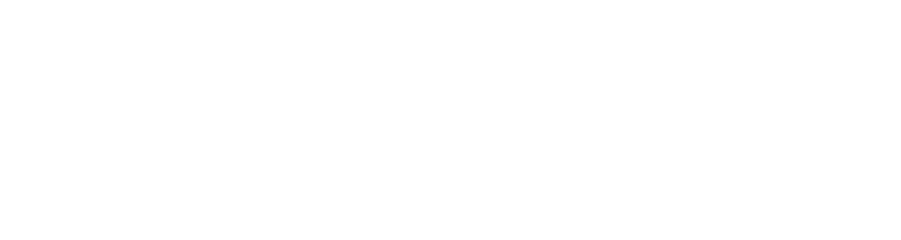
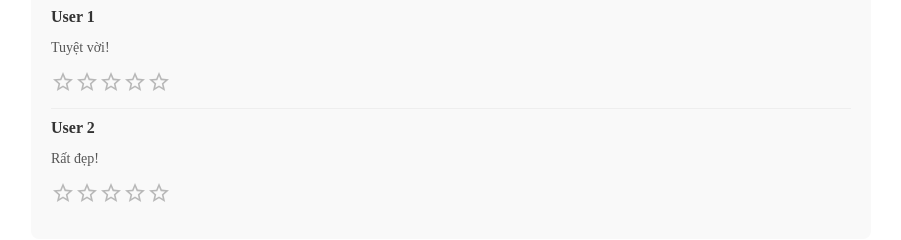
Before and after one commit to OtakuIsMe/Fall2024SWD392_SE1704_Nhom7, a React (Vite) app in the folder FE/: page /areadetails/1 in a window 1280 px wide. Shown: the part 544-784 px from the top of the page, without its empty margins (189-1090 px from the left). Built offline with nearby package versions, Linux system fonts and the light colour scheme.

Commit message:
fix ui aredetails

```diff
--- a/FE/src/Pages/Customer/AreaDetail/AreaDetail.tsx
+++ b/FE/src/Pages/Customer/AreaDetail/AreaDetail.tsx
@@ -1,14 +1,34 @@
-// AreaDetails.tsx
-import React from 'react';
+import React, { useState, useEffect } from 'react';
 import { useParams } from 'react-router-dom';
 import { locations } from './data';
 import { Location } from './types';
-import './AreaDetail.css'
+import Rating from '@mui/material/Rating';
+import './AreaDetail.css';
+
 const AreaDetails = () => {
   const { locationId } = useParams<{ locationId: string }>();
-  console.log("Location ID:", locationId); // Kiểm tra giá trị của locationId
   const location = locations.find((loc: Location) => loc.id === locationId);
-  console.log("Location Data:", location); // Kiểm tra giá trị tìm được
+
+  // Tạo state để lưu trữ ratings, sử dụng một đối tượng với các khóa là index
+  const [ratings, setRatings] = useState<{ [key: string]: number }>({});
+
+  useEffect(() => {
+    // Khởi tạo giá trị ratings dựa trên số lượng đánh giá
+    if (location) {
+      const initialRatings: { [key: string]: number } = {};
+      location.reviews.forEach((review, index) => {
+        initialRatings[index] = review.rating || 0; // Giả sử mỗi review có trường `rating` hoặc mặc định là 0
+      });
+      setRatings(initialRatings);
+    }
+  }, [location]);
+
+  const handleRatingChange = (index: string) => (event: React.ChangeEvent<{}>, newValue: number | null) => {
+    setRatings(prev => ({
+      ...prev,
+      [index]: newValue || 0
+    }));
+  };
 
   if (!location) {
     return <div>Địa điểm không tồn tại.</div>;
@@ -29,11 +49,15 @@
           <div key={index} className="review">
             <strong>{review.user}</strong>
             <p>{review.comment}</p>
+            <Rating
+              name={`rating-${index}`}
+              value={ratings[index]}
+              onChange={handleRatingChange(index.toString())}
+            />
           </div>
         ))}
       </div>
     </div>
-
   );
 };
 
--- a/FE/src/Pages/Customer/AreaDetail/data.ts
+++ b/FE/src/Pages/Customer/AreaDetail/data.ts
@@ -1,11 +1,12 @@
 // data.ts
 import { Location } from './types';
+import workpodImage from '../../../Assets/workpod.png';
 
 export const locations: Location[] = [
   {
     id: '1',
     name: 'Địa Điểm A',
-    imageUrl: '/',
+    imageUrl: workpodImage, // Sử dụng biến đã import
     description: 'Mô tả địa điểm A.',
     reviews: [
       { user: 'User 1', comment: 'Tuyệt vời!' },
--- a/FE/src/Pages/Customer/AreaDetail/types.ts
+++ b/FE/src/Pages/Customer/AreaDetail/types.ts
@@ -1,4 +1,5 @@
-// Tạo một file mới hoặc thêm vào file kiểu hiện có, ví dụ `types.ts`
+import { type } from "os";
+
 export interface Review {
     user: string;
     comment: string;
@@ -11,3 +12,4 @@
     description: string;
     reviews: Review[];
   }
+  export default type;
```
Lines whose indentation alone changed are shown as unchanged.
